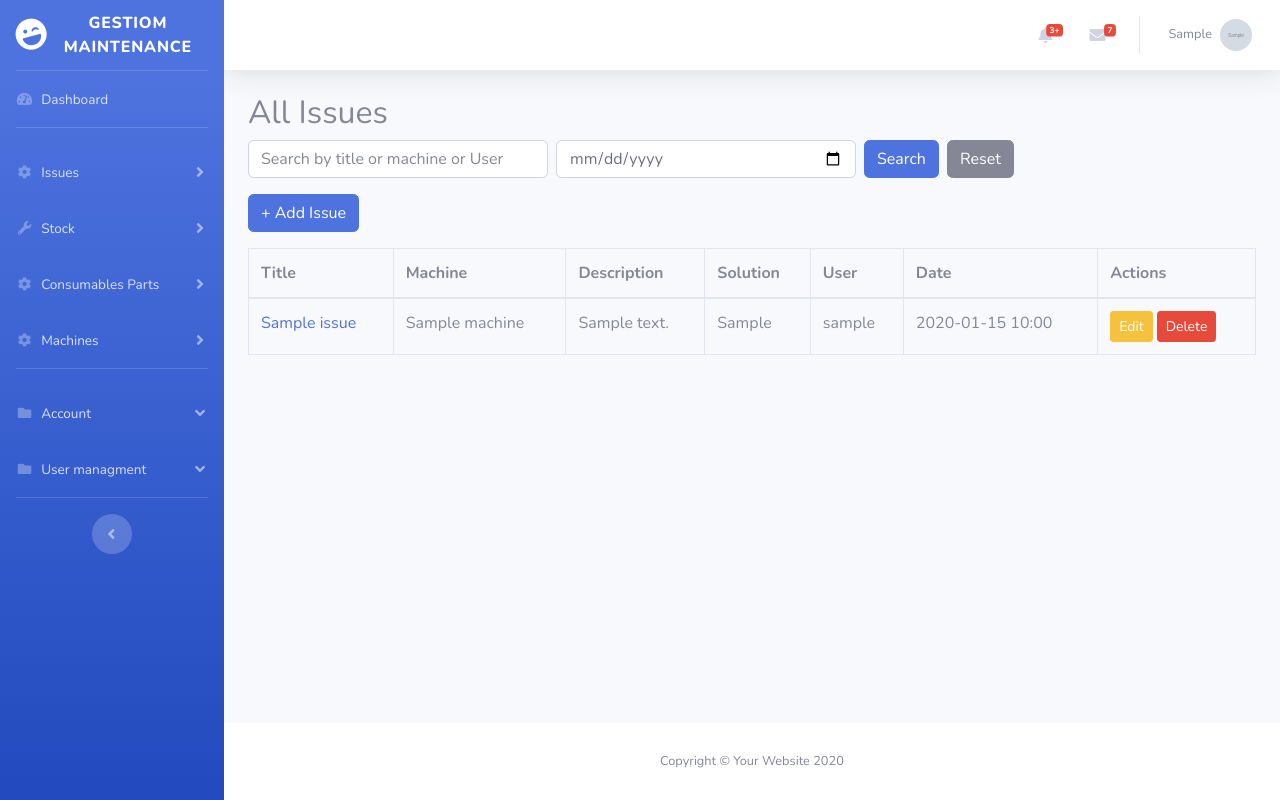
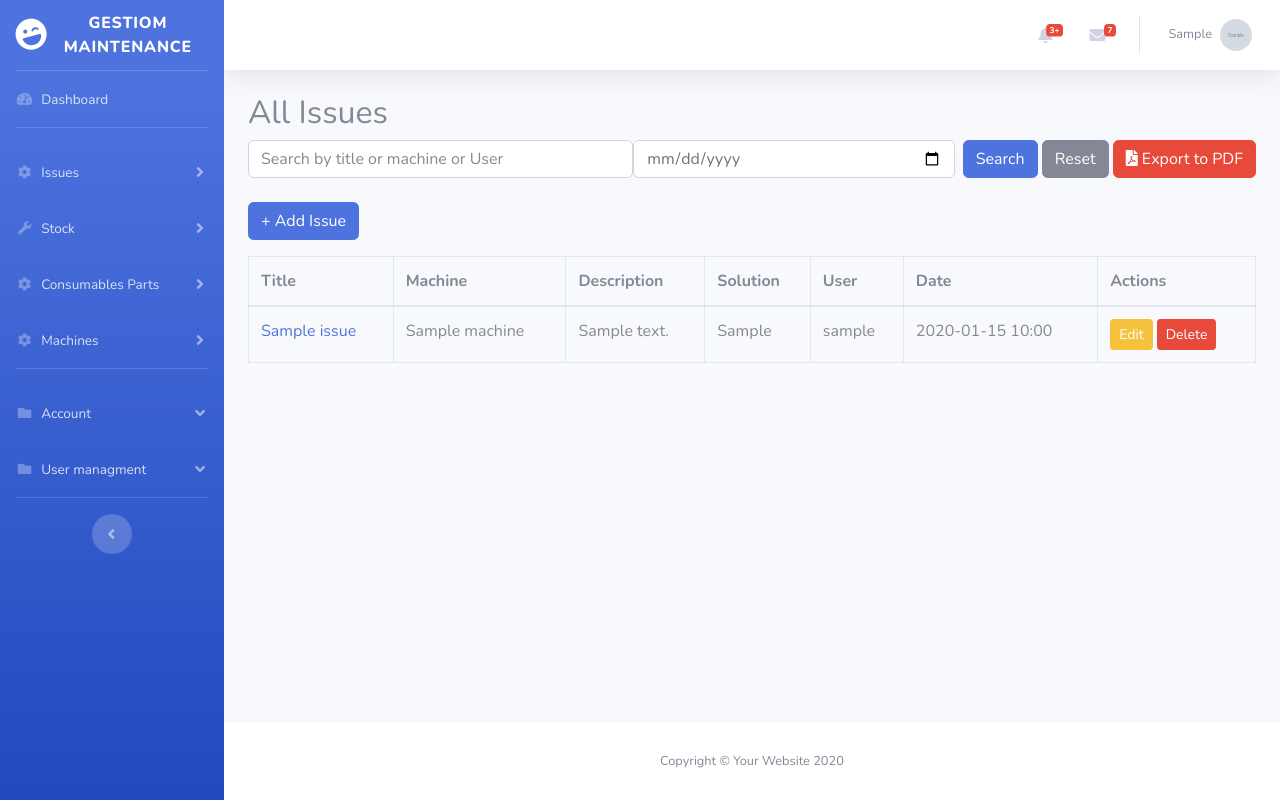
Before and after one commit to AbdelilahChahbouni/maintenance_system, a Flask app: page /issues in a window 1280 px wide. Run offline with Flask 3, Linux system fonts and the light colour scheme; a user stored in the database is signed in; tables that the repository leaves empty hold one stand-in row (values such as "Sample post"); grey boxes marked "Sample" are stand-in pictures; some libraries are stand-ins or nearby versions.

Commit message:
add section export data

```diff
--- a/app/issues/routes.py
+++ b/app/issues/routes.py
@@ -1,9 +1,16 @@
-from flask import render_template, redirect, url_for, flash, request , Blueprint
+from flask import render_template, redirect, url_for, flash, request , Blueprint , send_file
 from app import db
 from app.models import Issue , Machine , User
 from .forms import IssueForm
 from flask_login import current_user
 from sqlalchemy import or_
+from flask import send_file
+from io import BytesIO
+from reportlab.lib import colors
+from reportlab.lib.pagesizes import A4
+from reportlab.lib.styles import getSampleStyleSheet, ParagraphStyle
+from reportlab.platypus import SimpleDocTemplate, Table, TableStyle, Paragraph, Spacer
+from reportlab.lib.units import inch
 
 
 issues = Blueprint('issues', __name__, template_folder='templates/auth')
@@ -12,6 +19,82 @@ issues = Blueprint('issues', __name__, template_folder='templates/auth')
 # def issues_list():
 #     all_issues = Issue.query.all()
 #     return render_template("issues/issues.html", issues=all_issues)
+
+
+
+@issues.route('/export/pdf')
+def export_issues_pdf():
+    buffer = BytesIO()
+    doc = SimpleDocTemplate(buffer, pagesize=A4)
+
+    elements = []
+    styles = getSampleStyleSheet()
+
+    # 🏷️ Title
+    title_style = ParagraphStyle(
+        name="TitleStyle",
+        fontSize=18,
+        alignment=1,  # center
+        spaceAfter=20,
+        textColor=colors.HexColor("#2C3E50"),
+    )
+    elements.append(Paragraph("🧾 Maintenance Issues Report", title_style))
+    elements.append(Spacer(1, 12))
+
+    # 📋 Table Header
+    data = [["#", "Title", "Machine", "User", "Date", "Status"]]
+
+    # 🧱 Table Rows
+    issues = Issue.query.all()
+    for i, issue in enumerate(issues, start=1):
+        data.append([
+            i,
+            issue.title,
+            issue.machine.name,
+            issue.author.username if issue.author else "—",
+            issue.created_at.strftime("%Y-%m-%d"),
+            issue.status.capitalize() if hasattr(issue, "status") else "—"
+        ])
+
+    # 🎨 Table style
+    table = Table(data, colWidths=[30, 120, 100, 100, 80, 70])
+    table.setStyle(TableStyle([
+        ('BACKGROUND', (0, 0), (-1, 0), colors.HexColor("#34495E")),
+        ('TEXTCOLOR', (0, 0), (-1, 0), colors.whitesmoke),
+        ('ALIGN', (0, 0), (-1, -1), 'CENTER'),
+        ('FONTNAME', (0, 0), (-1, 0), 'Helvetica-Bold'),
+        ('FONTSIZE', (0, 0), (-1, 0), 12),
+        ('BOTTOMPADDING', (0, 0), (-1, 0), 8),
+
+        ('BACKGROUND', (0, 1), (-1, -1), colors.HexColor("#ECF0F1")),
+        ('GRID', (0, 0), (-1, -1), 0.5, colors.grey),
+
+        ('ROWBACKGROUNDS', (0, 1), (-1, -1), [colors.white, colors.HexColor("#F8F9F9")]),
+    ]))
+
+    elements.append(table)
+
+    # ✍️ Footer
+    footer_style = ParagraphStyle(
+        name="FooterStyle",
+        fontSize=10,
+        textColor=colors.HexColor("#7F8C8D"),
+        alignment=2,  # right
+        spaceBefore=20
+    )
+    elements.append(Paragraph("Generated by Maintenance System", footer_style))
+
+    # 🧾 Build the document
+    doc.build(elements)
+    buffer.seek(0)
+
+    return send_file(
+        buffer,
+        as_attachment=True,
+        download_name="maintenance_issues_report.pdf",
+        mimetype="application/pdf"
+    )
+
 
 
 @issues.route("/issues")
--- a/app/templates/consumables/consum_list.html
+++ b/app/templates/consumables/consum_list.html
@@ -25,7 +25,8 @@
 
 <!-- end the section  -->
 <a class="btn btn-primary mb-3" href="{{ url_for('consumables.new_consumable') }}">+ Log Consumable</a>
-<table class="table table-bordered">
+<div class="table-responsive">
+  <table class="table table-bordered">
   <thead>
     <tr>
       <th>Date</th>
@@ -56,4 +57,7 @@
     {% endfor %}
   </tbody>
 </table>
+
+</div>
+
 {% endblock %}
--- a/app/templates/issues/issues.html
+++ b/app/templates/issues/issues.html
@@ -1,31 +1,44 @@
 {% extends "base.html" %}
 {% block content %}
 <h2>All Issues</h2>
-<!-- search section  -->
-<form method="GET" action="{{ url_for('issues.issues_list') }}" class="d-flex gap-2 mb-3">
+<!-- search section -->
+<form method="GET" action="{{ url_for('issues.issues_list') }}"
+      class="d-flex flex-wrap gap-2 mb-3">
+
+  <div class="flex-grow-1 mb-2" style="min-width: 200px;">
     <input
       type="text"
       name="q"
-    class="form-control mr-2"
+      class="form-control"
       placeholder="Search by title or machine or User"
       value="{{ search_query }}"
-    style="width: 300px;"
     >
+  </div>
+
+  <div class="flex-grow-1 mb-2 mr-2" style="min-width: 200px;">
     <input
       type="date"
       name="date"
-    class="form-control mr-2"
+      class="form-control"
       value="{{ date_query }}"
-    style="width: 300px;"
     >
-  <button type="submit" class="btn btn-primary mr-2">Search</button>
+  </div>
+  <div>
+      <button type="submit" class="btn btn-primary">Search</button>
       <a href="{{ url_for('issues.issues_list') }}" class="btn btn-secondary">Reset</a>
+      <a href="{{ url_for('issues.export_issues_pdf') }}" class="btn btn-danger">
+         <i class="fas fa-file-pdf"></i> Export to PDF
+      </a>
+  </div>
+
 </form>
+
 
 
 <!-- end the section  -->
 
 <a class="btn btn-primary mb-3" href="{{ url_for('issues.new_issue') }}">+ Add Issue</a>
+<div class="table-responsive">
 
   <table class="table table-bordered">
   <thead>
@@ -67,4 +80,6 @@
     {% endfor %}
   </tbody>
 </table>
+</div>
+
 {% endblock %}
--- a/app/templates/machines/list_machines.html
+++ b/app/templates/machines/list_machines.html
@@ -15,7 +15,8 @@
 </form>
 
 <a href="{{ url_for('machines.new_machine') }}" class="btn btn-primary mb-3">+ Add Machine</a>
-<table class="table table-striped">
+<div class="table-responsive">
+  <table class="table table-striped">
   <thead>
     <tr><th>Name</th>
     <th>Location</th>
@@ -36,4 +37,6 @@
     {% endfor %}
   </tbody>
 </table>
+</div>
+
 {% endblock %}
--- a/app/templates/stock/stock_list.html
+++ b/app/templates/stock/stock_list.html
@@ -20,7 +20,8 @@
 
 <!-- end the form -->
 <a href="{{ url_for('stock.add_stock') }}" class="btn btn-primary mb-3">+ Add Spare Part</a>
-<table class="table">
+<div class="table-responsive">
+  <table class="table">
   <thead>
     <tr>
       <th>ID</th>
@@ -50,4 +51,6 @@
     {% endfor %}
   </tbody>
 </table>
+</div>
+
 {% endblock %}
--- a/app/templates/stock/stock_out_list.html
+++ b/app/templates/stock/stock_out_list.html
@@ -20,8 +20,8 @@
   <button type="submit" class="btn btn-primary mr-3">Search</button>
   <a href="{{ url_for('stock.stock_out_list') }}" class="btn btn-secondary">Reset</a>
 </form>
-
-<table class="table table-striped">
+<div class="table-responsive">
+  <table class="table table-striped">
   <thead>
     <tr>
       <th>Date</th>
@@ -52,4 +52,6 @@
     {% endfor %}
   </tbody>
 </table>
+</div>
+
 {% endblock %}
```
Also changed, not shown: instance/maintenance.db, 2 other files. Lines whose indentation alone changed are shown as unchanged.
